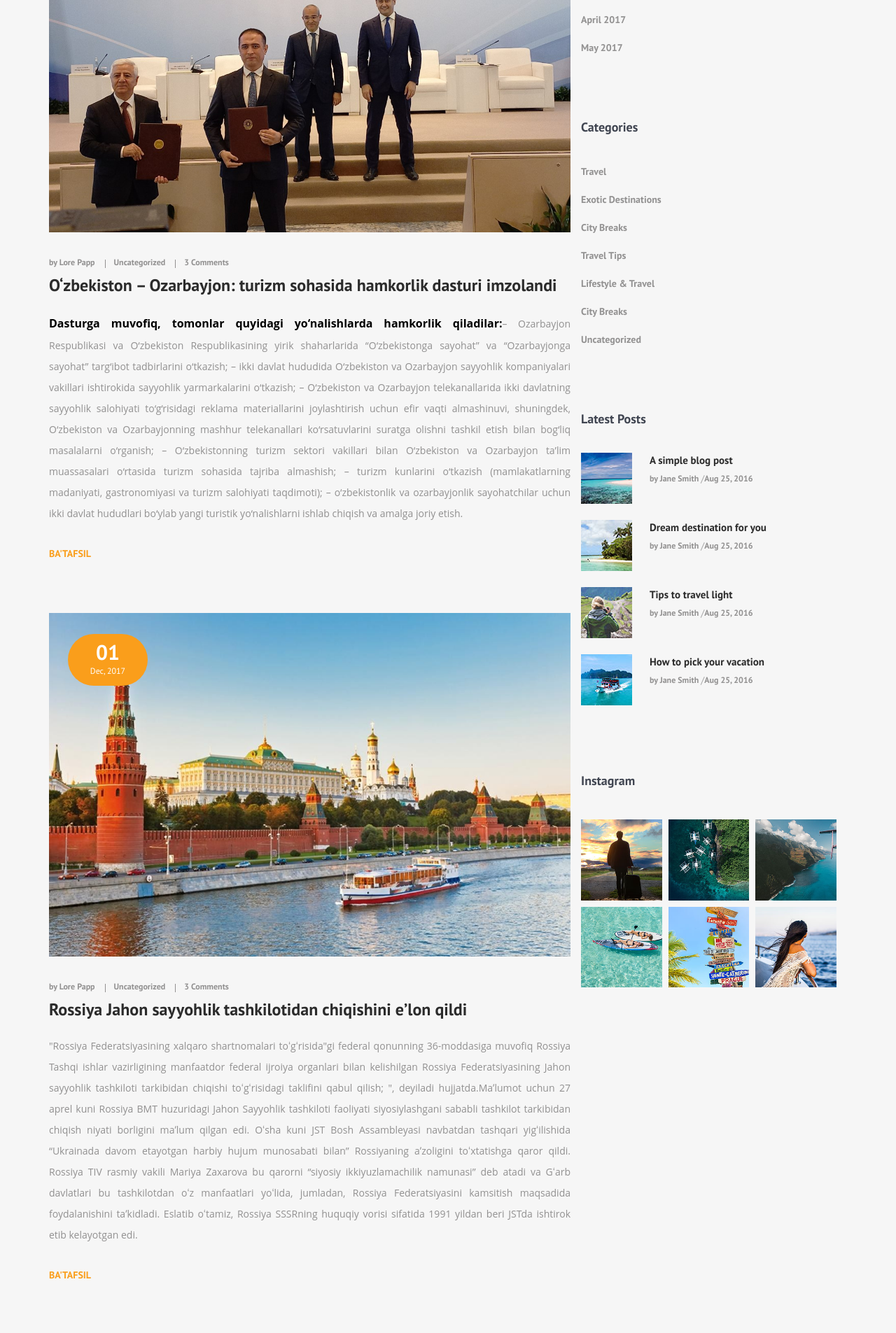
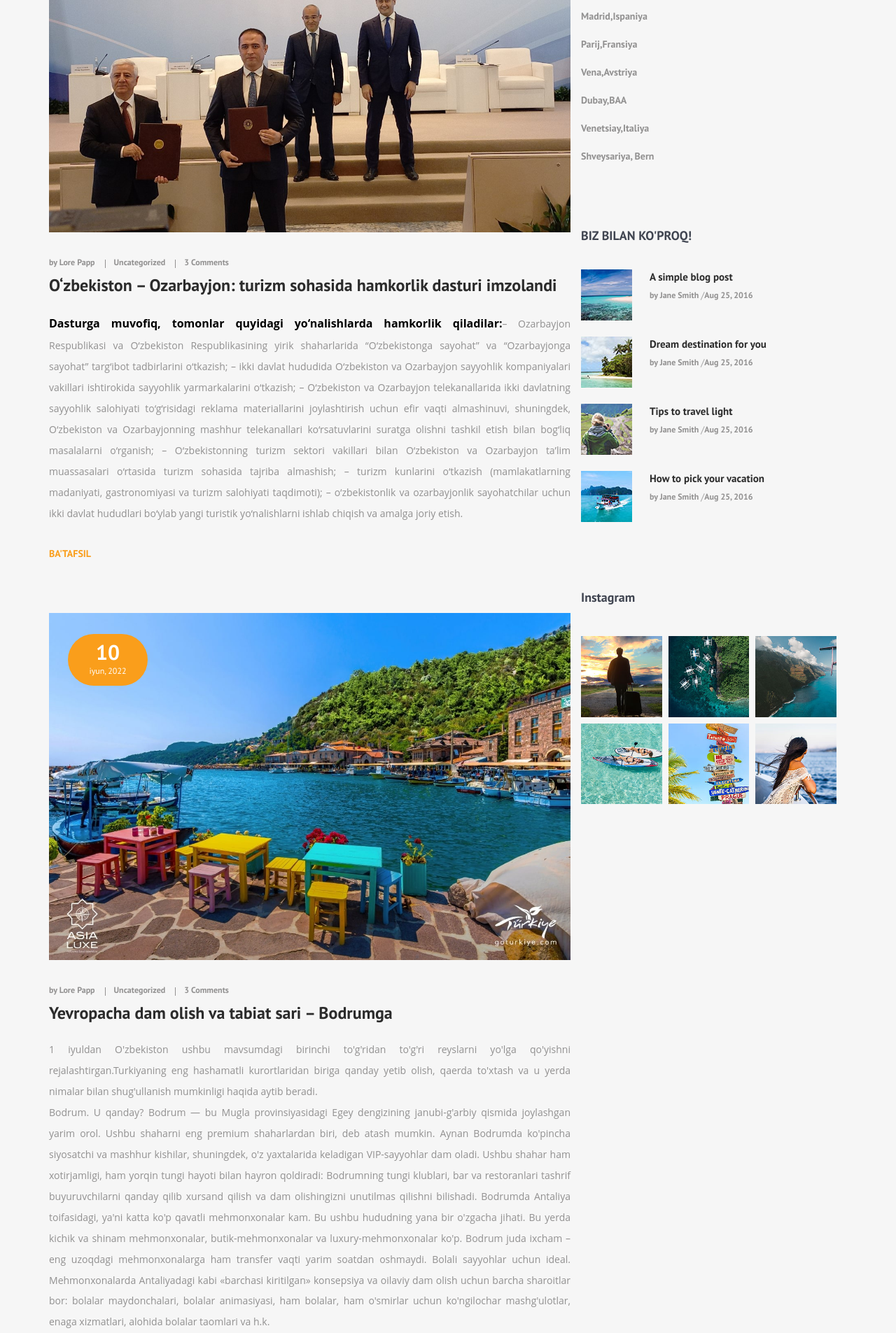
Before and after one commit to RayimjonovBobur/Osson-Travel, a React (Create React App) app: page /news in a window 1280 px wide. Shown: the part 800-2705 px from the top of the page at 70% size. Built offline with nearby package versions, Linux system fonts and the light colour scheme; some icons are missing.

Commit message:
fjiwbwbh

```diff
--- a/src/ClientSide/Components/Page/News/News.jsx
+++ b/src/ClientSide/Components/Page/News/News.jsx
@@ -27,7 +27,7 @@ const News = () => {
           style={{ backgroundImage: `url(${blog_background})` }}
         ></div>
         <div className="news_content">
-          <div className="news_title">the blog</div>
+          <div className="news_title">yangiliklar</div>
         </div>
       </div>
 
@@ -99,10 +99,10 @@ const News = () => {
 
                 <div className="blog_post">
                   <div className="blog_post_image">
-                    <img src={blog_2} alt="https://unsplash.com/@tschax" />
+                    <img src={blog_3} alt="https://unsplash.com/@tschax" />
                     <div className="blog_post_date d-flex flex-column align-items-center justify-content-center">
-                      <div className="blog_post_day">01</div>
-                      <div className="blog_post_month">Dec, 2017</div>
+                      <div className="blog_post_day">10</div>
+                      <div className="blog_post_month">iyun, 2022</div>
                     </div>
                   </div>
                   <div className="blog_post_meta">
@@ -120,12 +120,78 @@ const News = () => {
                   </div>
                   <div className="blog_post_title">
                     <Link to="/">
+                      Yevropacha dam olish va tabiat sari – Bodrumga
+                    </Link>
+                  </div>
+                  <div className="blog_post_text">
+                    <p>
+                      1 iyuldan O'zbekiston ushbu mavsumdagi birinchi to'g'ridan
+                      to'g'ri reyslarni yo'lga qo'yishni
+                      rejalashtirgan.Turkiyaning eng hashamatli kurortlaridan
+                      biriga qanday yetib olish, qaerda to'xtash va u yerda
+                      nimalar bilan shug'ullanish mumkinligi haqida aytib
+                      beradi. <br /> Bodrum. U qanday? Bodrum — bu Mugla
+                      provinsiyasidagi Egey dengizining janubi-g'arbiy qismida
+                      joylashgan yarim orol. Ushbu shaharni eng premium
+                      shaharlardan biri, deb atash mumkin. Aynan Bodrumda
+                      ko'pincha siyosatchi va mashhur kishilar, shuningdek, o'z
+                      yaxtalarida keladigan VIP-sayyohlar dam oladi. Ushbu
+                      shahar ham xotirjamligi, ham yorqin tungi hayoti bilan
+                      hayron qoldiradi: Bodrumning tungi klublari, bar va
+                      restoranlari tashrif buyuruvchilarni qanday qilib xursand
+                      qilish va dam olishingizni unutilmas qilishni bilishadi.
+                      Bodrumda Antaliya toifasidagi, ya'ni katta ko'p qavatli
+                      mehmonxonalar kam. Bu ushbu hududning yana bir o'zgacha
+                      jihati. Bu yerda kichik va shinam mehmonxonalar,
+                      butik-mehmonxonalar va luxury-mehmonxonalar ko'p. Bodrum
+                      juda ixcham – eng uzoqdagi mehmonxonalarga ham transfer
+                      vaqti yarim soatdan oshmaydi. Bolali sayyohlar uchun
+                      ideal. Mehmonxonalarda Antaliyadagi kabi «barchasi
+                      kiritilgan» konsepsiya va oilaviy dam olish uchun barcha
+                      sharoitlar bor: bolalar maydonchalari, bolalar
+                      animasiyasi, ham bolalar, ham o'smirlar uchun ko'ngilochar
+                      mashg'ulotlar, enaga xizmatlari, alohida bolalar taomlari
+                      va h.k.
+                    </p>
+                  </div>
+                  <div className="blog_post_link">
+                    <Link to="/">Ba'tafsil</Link>
+                  </div>
+                </div>
+
+                <div className="blog_post">
+                  <div className="blog_post_image">
+                    <img
+                      src={blog_2}
+                      alt="https://unsplash.com/@stilclassics"
+                    />
+                    <div className="blog_post_date d-flex flex-column align-items-center justify-content-center">
+                      <div className="blog_post_day">23</div>
+                      <div className="blog_post_month">iyun, 2022</div>
+                    </div>
+                  </div>
+                  <div className="blog_post_meta">
+                    <ul>
+                      <li className="blog_post_meta_item">
+                        <Link to="/">izohlar</Link>
+                      </li>
+                      <li className="blog_post_meta_item">
+                        <Link to="/">Uncategorized</Link>
+                      </li>
+                      <li className="blog_post_meta_item">
+                        <Link to="/">3 Comments</Link>
+                      </li>
+                    </ul>
+                  </div>
+                  <div className="blog_post_title">
+                    <Link to="/">
                       Rossiya Jahon sayyohlik tashkilotidan chiqishini eʼlon
                       qildi
                     </Link>
                   </div>
                   <div className="blog_post_text">
                     <p>
+                      {" "}
                       "Rossiya Federatsiyasining xalqaro shartnomalari
                       toʻgʻrisida"gi federal qonunning 36-moddasiga muvofiq
                       Rossiya Tashqi ishlar vazirligining manfaatdor federal
@@ -152,60 +218,18 @@ const News = () => {
                     <Link to="/">Ba'tafsil</Link>
                   </div>
                 </div>
-
-                <div className="blog_post">
-                  <div className="blog_post_image">
-                    <img
-                      src={blog_3}
-                      alt="https://unsplash.com/@stilclassics"
-                    />
-                    <div className="blog_post_date d-flex flex-column align-items-center justify-content-center">
-                      <div className="blog_post_day">01</div>
-                      <div className="blog_post_month">Dec, 2017</div>
-                    </div>
-                  </div>
-                  <div className="blog_post_meta">
-                    <ul>
-                      <li className="blog_post_meta_item">
-                        <Link to="/">by Lore Papp</Link>
-                      </li>
-                      <li className="blog_post_meta_item">
-                        <Link to="/">Uncategorized</Link>
-                      </li>
-                      <li className="blog_post_meta_item">
-                        <Link to="/">3 Comments</Link>
-                      </li>
-                    </ul>
-                  </div>
-                  <div className="blog_post_title">
-                    <Link to="/">Try these new dream destinations</Link>
-                  </div>
-                  <div className="blog_post_text">
-                    <p>
-                      Aenean in lacus ligula. Phasellus euismod gravida eros.
-                      Aenean nec ipsum aliquet, pharetra magna id, interdum
-                      sapien. Etiam id lorem eu nisl pellentesque semper. Nullam
-                      tincidunt metus placerat, suscipit leo ut, tempus nulla.
-                      Fusce at eleifend tellus. Ut eleifend dui nunc, non
-                      fermentum qua.
-                    </p>
-                  </div>
-                  <div className="blog_post_link">
-                    <Link to="/">read more</Link>
-                  </div>
-                </div>
               </div>
 
               <div className="blog_navigation">
                 <ul>
                   <li className="blog_dot active">
-                    <div></div>01.
+                    <div></div>23.
                   </li>
                   <li className="blog_dot">
-                    <div></div>02.
+                    <div></div>06.
                   </li>
                   <li className="blog_dot">
-                    <div></div>03.
+                    <div></div>2022.
                   </li>
                 </ul>
               </div>
@@ -271,54 +295,37 @@ const News = () => {
                 </form>
               </div>
 
-              <div className="sidebar_archives">
-                <div className="sidebar_title">Archives</div>
+              <div className="sidebar_categories">
+                <div className="sidebar_title">Yo'nalishlar</div>
                 <div className="sidebar_list">
                   <ul>
                     <li>
-                      <Link to="/">March 2017</Link>
+                      <Link to="/">Istambul,Turkiya</Link>
                     </li>
                     <li>
-                      <Link to="/">April 2017</Link>
+                      <Link to="/">Madrid,Ispaniya</Link>
                     </li>
                     <li>
-                      <Link to="/">May 2017</Link>
-                    </li>
-                  </ul>
-                </div>
-              </div>
-
-              <div className="sidebar_categories">
-                <div className="sidebar_title">Categories</div>
-                <div className="sidebar_list">
-                  <ul>
-                    <li>
-                      <Link to="/">Travel</Link>
+                      <Link to="/">Parij,Fransiya</Link>
                     </li>
                     <li>
-                      <Link to="/">Exotic Destinations</Link>
+                      <Link to="/">Vena,Avstriya</Link>
                     </li>
                     <li>
-                      <Link to="/">City Breaks</Link>
+                      <Link to="/">Dubay,BAA</Link>
                     </li>
                     <li>
-                      <Link to="/">Travel Tips</Link>
+                      <Link to="/">Venetsiay,Italiya</Link>
                     </li>
                     <li>
-                      <Link to="/">Lifestyle & Travel</Link>
-                    </li>
-                    <li>
-                      <Link to="/">City Breaks</Link>
-                    </li>
-                    <li>
-                      <Link to="/">Uncategorized</Link>
+                      <Link to="/">Shveysariya, Bern</Link>
                     </li>
                   </ul>
                 </div>
               </div>
 
               <div className="sidebar_latest_posts">
-                <div className="sidebar_title">Latest Posts</div>
+                <div className="sidebar_title">BIZ BILAN KO'PROQ!</div>
                 <div className="latest_posts_container">
                   <ul>
                     <li className="latest_post clearfix">
```
Also changed, not shown: src/ClientSide/assets/Images/blog_3.jpg, src/ClientSide/assets/Images/bodrum1.avif (added).
